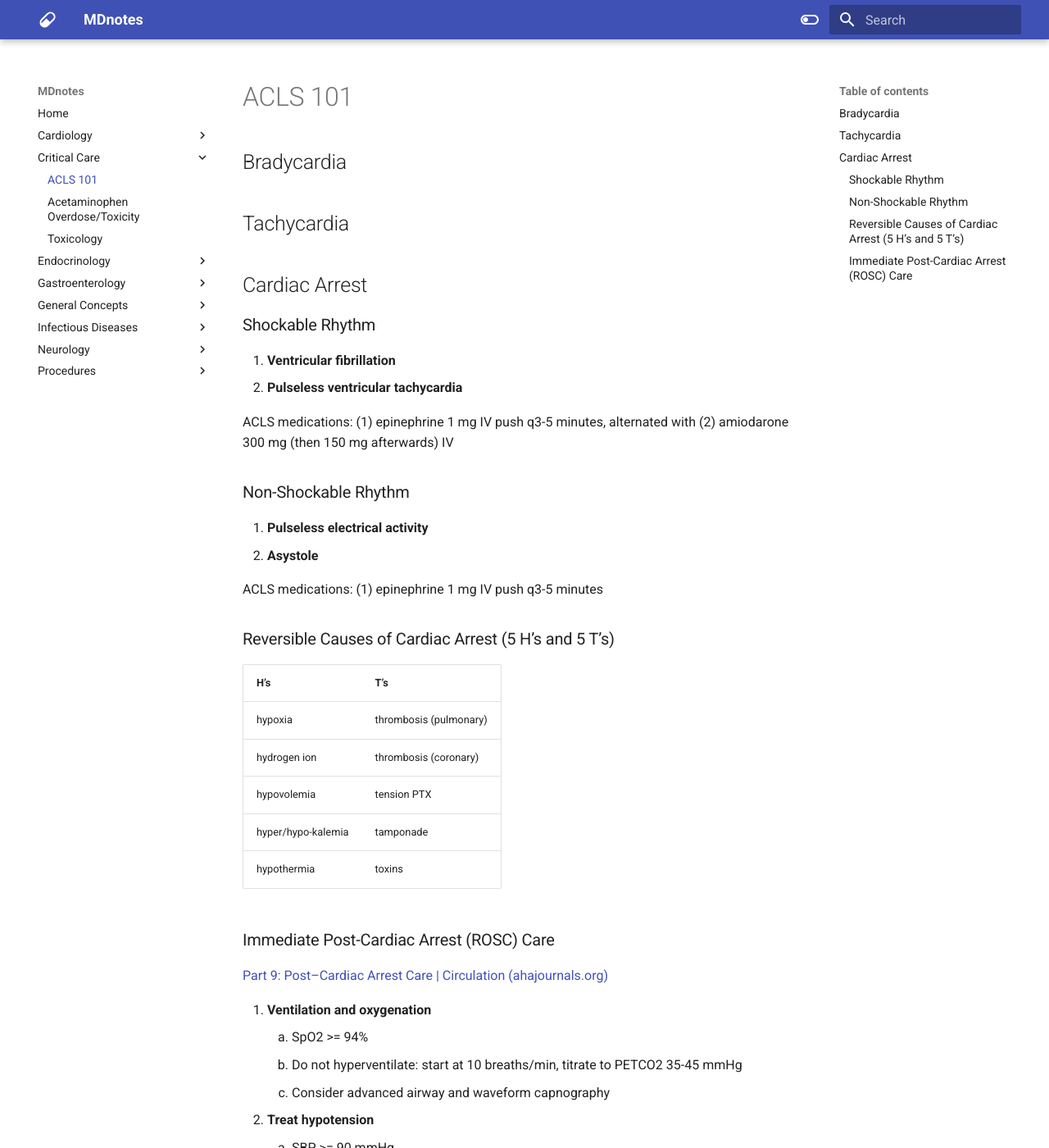
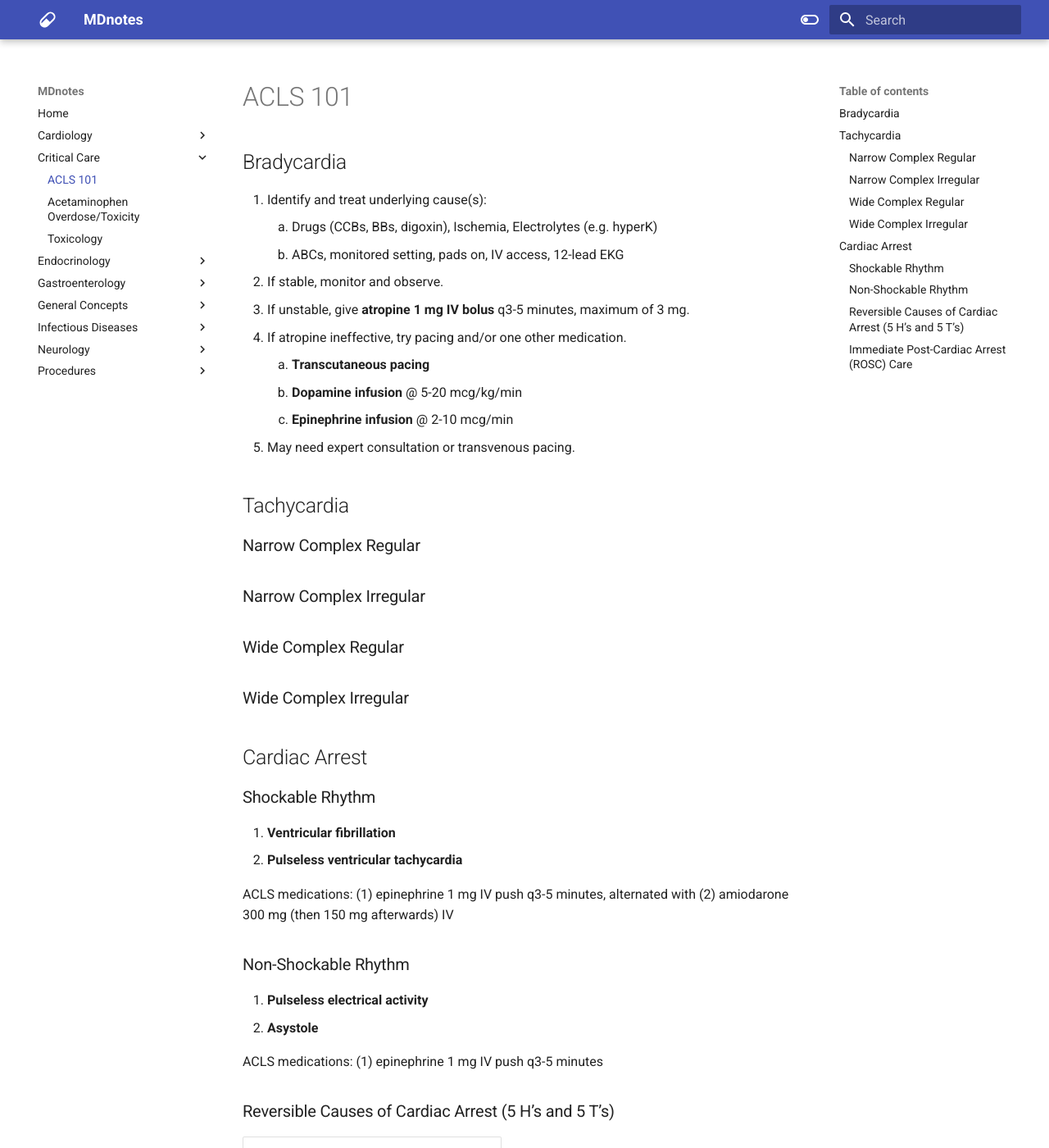
Before and after one commit to jzpero/mdnotes, an MkDocs documentation site: the page built from docs/Critical Care/ACLS 101.md, in a window 1280 px wide and 1400 px high. Shown: the whole window at 82% size. Built offline with MkDocs 1.6.1 and Material for MkDocs 9.7.7, drawn with Linux system fonts in a browser that asks for light colours.

Commit message:
vault backup: 2021-04-23 12:26:32
Affected files:

"docs/Critical Care/ACLS 101.md"
"docs/Critical Care/img/AlgorithmACLS_Bradycardia_200612.pdf"

```diff
--- a/docs/Critical Care/ACLS 101.md
+++ b/docs/Critical Care/ACLS 101.md
@@ -1,6 +1,22 @@
 # ACLS 101
 ## Bradycardia
+1. Identify and treat underlying cause(s):
+    1. Drugs (CCBs, BBs, digoxin), Ischemia, Electrolytes (e.g. hyperK)
+    4. ABCs, monitored setting, pads on, IV access, 12-lead EKG
+2. If stable, monitor and observe.
+3. If unstable, give **atropine 1 mg IV bolus** q3-5 minutes, maximum of 3 mg.
+4. If atropine ineffective, try pacing and/or one other medication.
+    1. **Transcutaneous pacing**
+    2. **Dopamine infusion** @ 5-20 mcg/kg/min
+    3. **Epinephrine infusion** @ 2-10 mcg/min
+5. May need expert consultation or transvenous pacing.
+
 ## Tachycardia
+### Narrow Complex Regular
+### Narrow Complex Irregular
+### Wide Complex Regular
+### Wide Complex Irregular
+
 ## Cardiac Arrest
 ### Shockable Rhythm
 1. **Ventricular fibrillation**
```
Also changed, not shown: 1 other file.
